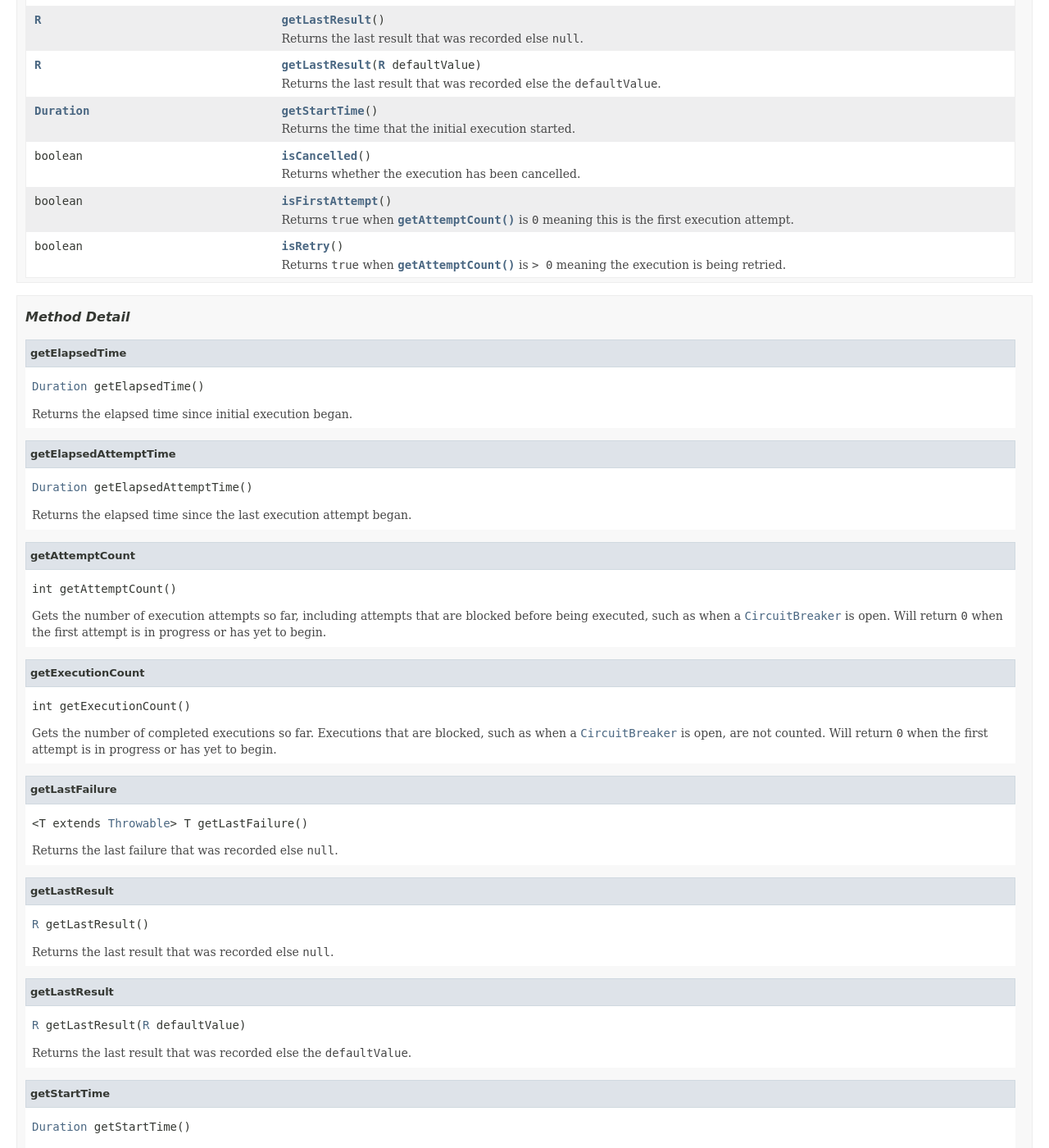
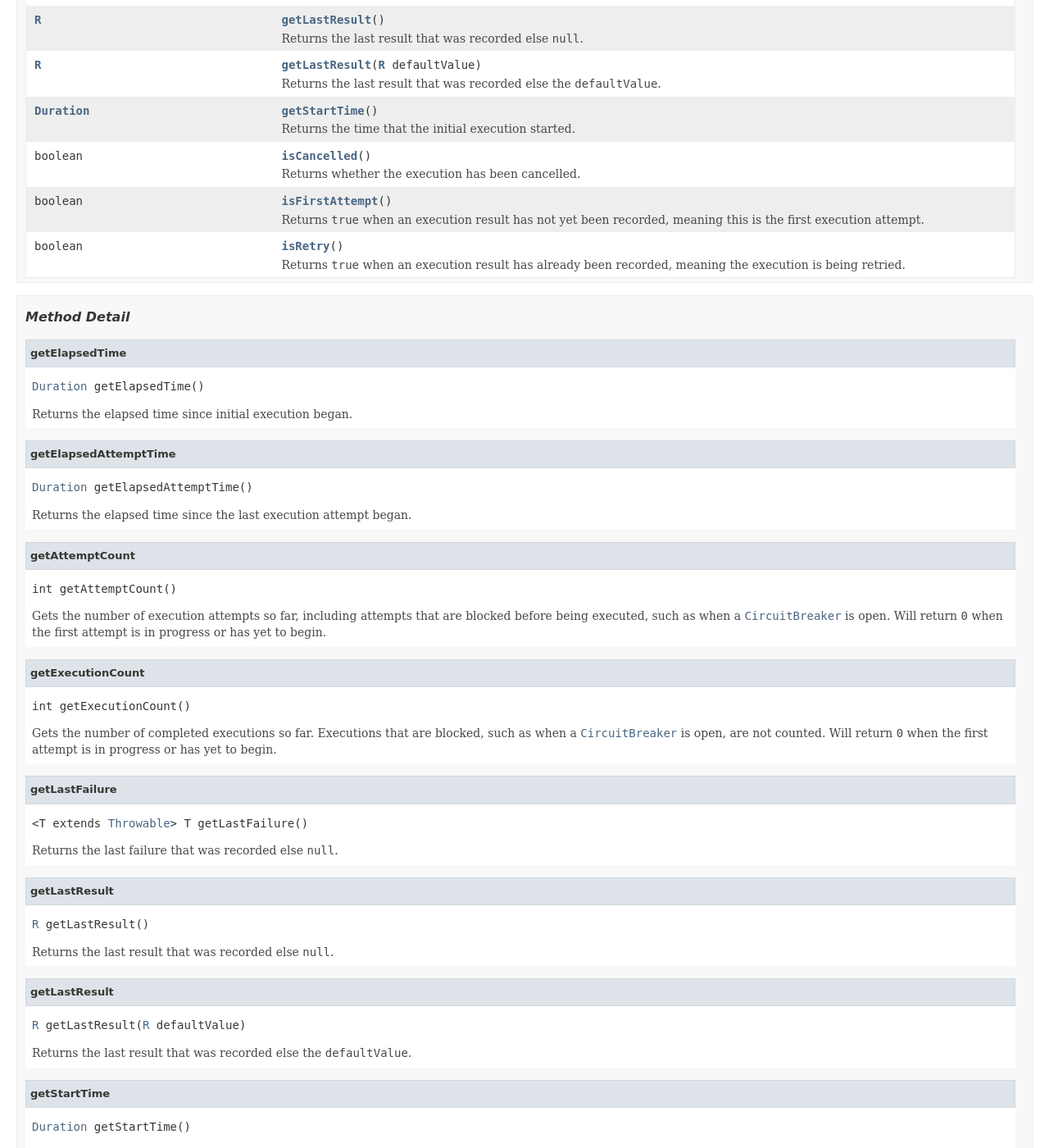
Before and after one commit to failsafe-lib/failsafe.dev, a Jekyll site: the page javadoc/dev/failsafe/ExecutionContext.html, which Jekyll copies as it is, in a window 1280 px wide and 1400 px high, scrolled down 799 px. Shown: the whole window at 82% size. Built offline with Jekyll 4.4.1, drawn with Linux system fonts in a browser that asks for light colours; some web fonts are replaced; some of the changed text lies outside the part shown.

Commit message:
Updated JavaDocs

```diff
--- a/javadoc/dev/failsafe/ExecutionContext.html
+++ b/javadoc/dev/failsafe/ExecutionContext.html
@@ -187,13 +187,14 @@ var activeTableTab = "activeTableTab";
 <tr id="i9" class="rowColor">
 <td class="colFirst"><code>boolean</code></td>
 <td class="colLast"><code><span class="memberNameLink"><a href="../../dev/failsafe/ExecutionContext.html#isFirstAttempt--">isFirstAttempt</a></span>()</code>
-<div class="block">Returns <code>true</code> when <a href="../../dev/failsafe/ExecutionContext.html#getAttemptCount--"><code>getAttemptCount()</code></a> is <code>0</code> meaning this is the first execution attempt.</div>
+<div class="block">Returns <code>true</code> when an execution result has not yet been recorded, meaning this is the first execution
+ attempt.</div>
 </td>
 </tr>
 <tr id="i10" class="altColor">
 <td class="colFirst"><code>boolean</code></td>
 <td class="colLast"><code><span class="memberNameLink"><a href="../../dev/failsafe/ExecutionContext.html#isRetry--">isRetry</a></span>()</code>
-<div class="block">Returns <code>true</code> when <a href="../../dev/failsafe/ExecutionContext.html#getAttemptCount--"><code>getAttemptCount()</code></a> is <code>&gt; 0</code> meaning the execution is being retried.</div>
+<div class="block">Returns <code>true</code> when an execution result has already been recorded, meaning the execution is being retried.</div>
 </td>
 </tr>
 </table>
@@ -239,8 +240,8 @@ var activeTableTab = "activeTableTab";
 <h4>getAttemptCount</h4>
 <pre>int&nbsp;getAttemptCount()</pre>
 <div class="block">Gets the number of execution attempts so far, including attempts that are blocked before being executed, such as
- when a <a href="../../dev/failsafe/CircuitBreaker.html" title="interface in dev.failsafe"><code>CircuitBreaker</code></a> is open. Will return <code>0</code> when the first
- attempt is in progress or has yet to begin.</div>
+ when a <a href="../../dev/failsafe/CircuitBreaker.html" title="interface in dev.failsafe"><code>CircuitBreaker</code></a> is open. Will return <code>0</code> when the first attempt is in progress or has yet to
+ begin.</div>
 </li>
 </ul>
 <a name="getExecutionCount--">
@@ -250,8 +251,8 @@ var activeTableTab = "activeTableTab";
 <li class="blockList">
 <h4>getExecutionCount</h4>
 <pre>int&nbsp;getExecutionCount()</pre>
-<div class="block">Gets the number of completed executions so far. Executions that are blocked, such as when a <a href="../../dev/failsafe/CircuitBreaker.html" title="interface in dev.failsafe"><code>CircuitBreaker</code></a> is open, are not counted. Will return <code>0</code> when the first
- attempt is in progress or has yet to begin.</div>
+<div class="block">Gets the number of completed executions so far. Executions that are blocked, such as when a <a href="../../dev/failsafe/CircuitBreaker.html" title="interface in dev.failsafe"><code>CircuitBreaker</code></a>
+ is open, are not counted. Will return <code>0</code> when the first attempt is in progress or has yet to begin.</div>
 </li>
 </ul>
 <a name="getLastFailure--">
@@ -313,7 +314,8 @@ var activeTableTab = "activeTableTab";
 <li class="blockList">
 <h4>isFirstAttempt</h4>
 <pre>boolean&nbsp;isFirstAttempt()</pre>
-<div class="block">Returns <code>true</code> when <a href="../../dev/failsafe/ExecutionContext.html#getAttemptCount--"><code>getAttemptCount()</code></a> is <code>0</code> meaning this is the first execution attempt.</div>
+<div class="block">Returns <code>true</code> when an execution result has not yet been recorded, meaning this is the first execution
+ attempt.</div>
 </li>
 </ul>
 <a name="isRetry--">
@@ -323,7 +325,7 @@ var activeTableTab = "activeTableTab";
 <li class="blockList">
 <h4>isRetry</h4>
 <pre>boolean&nbsp;isRetry()</pre>
-<div class="block">Returns <code>true</code> when <a href="../../dev/failsafe/ExecutionContext.html#getAttemptCount--"><code>getAttemptCount()</code></a> is <code>&gt; 0</code> meaning the execution is being retried.</div>
+<div class="block">Returns <code>true</code> when an execution result has already been recorded, meaning the execution is being retried.</div>
 </li>
 </ul>
 </li>
--- a/javadoc/index-all.html
+++ b/javadoc/index-all.html
@@ -998,7 +998,8 @@
 </dd>
 <dt><span class="memberNameLink"><a href="dev/failsafe/ExecutionContext.html#isFirstAttempt--">isFirstAttempt()</a></span> - Method in interface dev.failsafe.<a href="dev/failsafe/ExecutionContext.html" title="interface in dev.failsafe">ExecutionContext</a></dt>
 <dd>
-<div class="block">Returns <code>true</code> when <a href="dev/failsafe/ExecutionContext.html#getAttemptCount--"><code>ExecutionContext.getAttemptCount()</code></a> is <code>0</code> meaning this is the first execution attempt.</div>
+<div class="block">Returns <code>true</code> when an execution result has not yet been recorded, meaning this is the first execution
+ attempt.</div>
 </dd>
 <dt><span class="memberNameLink"><a href="dev/failsafe/CircuitBreaker.html#isHalfOpen--">isHalfOpen()</a></span> - Method in interface dev.failsafe.<a href="dev/failsafe/CircuitBreaker.html" title="interface in dev.failsafe">CircuitBreaker</a></dt>
 <dd>
@@ -1036,7 +1037,7 @@
 </dd>
 <dt><span class="memberNameLink"><a href="dev/failsafe/ExecutionContext.html#isRetry--">isRetry()</a></span> - Method in interface dev.failsafe.<a href="dev/failsafe/ExecutionContext.html" title="interface in dev.failsafe">ExecutionContext</a></dt>
 <dd>
-<div class="block">Returns <code>true</code> when <a href="dev/failsafe/ExecutionContext.html#getAttemptCount--"><code>ExecutionContext.getAttemptCount()</code></a> is <code>&gt; 0</code> meaning the execution is being retried.</div>
+<div class="block">Returns <code>true</code> when an execution result has already been recorded, meaning the execution is being retried.</div>
 </dd>
 <dt><span class="memberNameLink"><a href="dev/failsafe/spi/ExecutionResult.html#isSuccess--">isSuccess()</a></span> - Method in class dev.failsafe.spi.<a href="dev/failsafe/spi/ExecutionResult.html" title="class in dev.failsafe.spi">ExecutionResult</a></dt>
 <dd>&nbsp;</dd>
```
